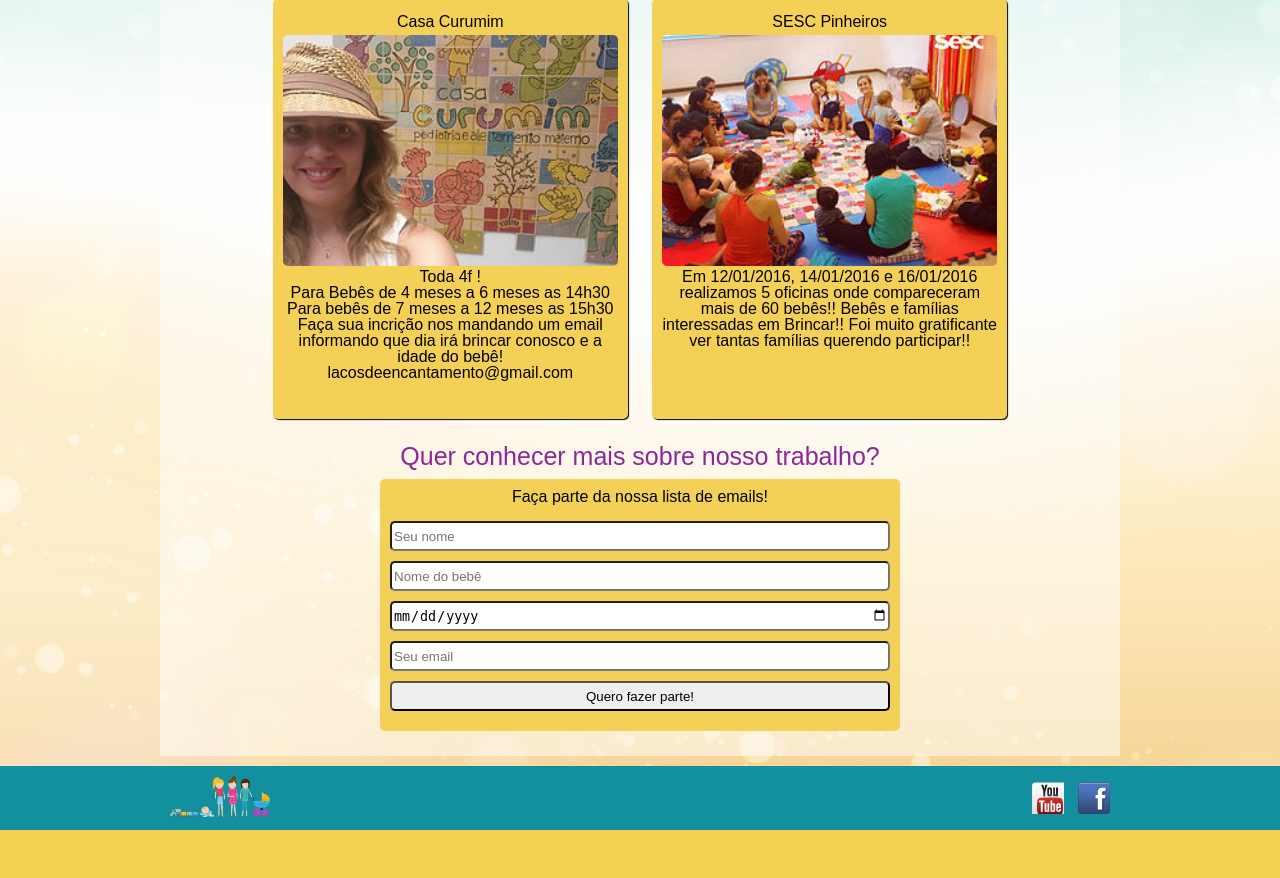
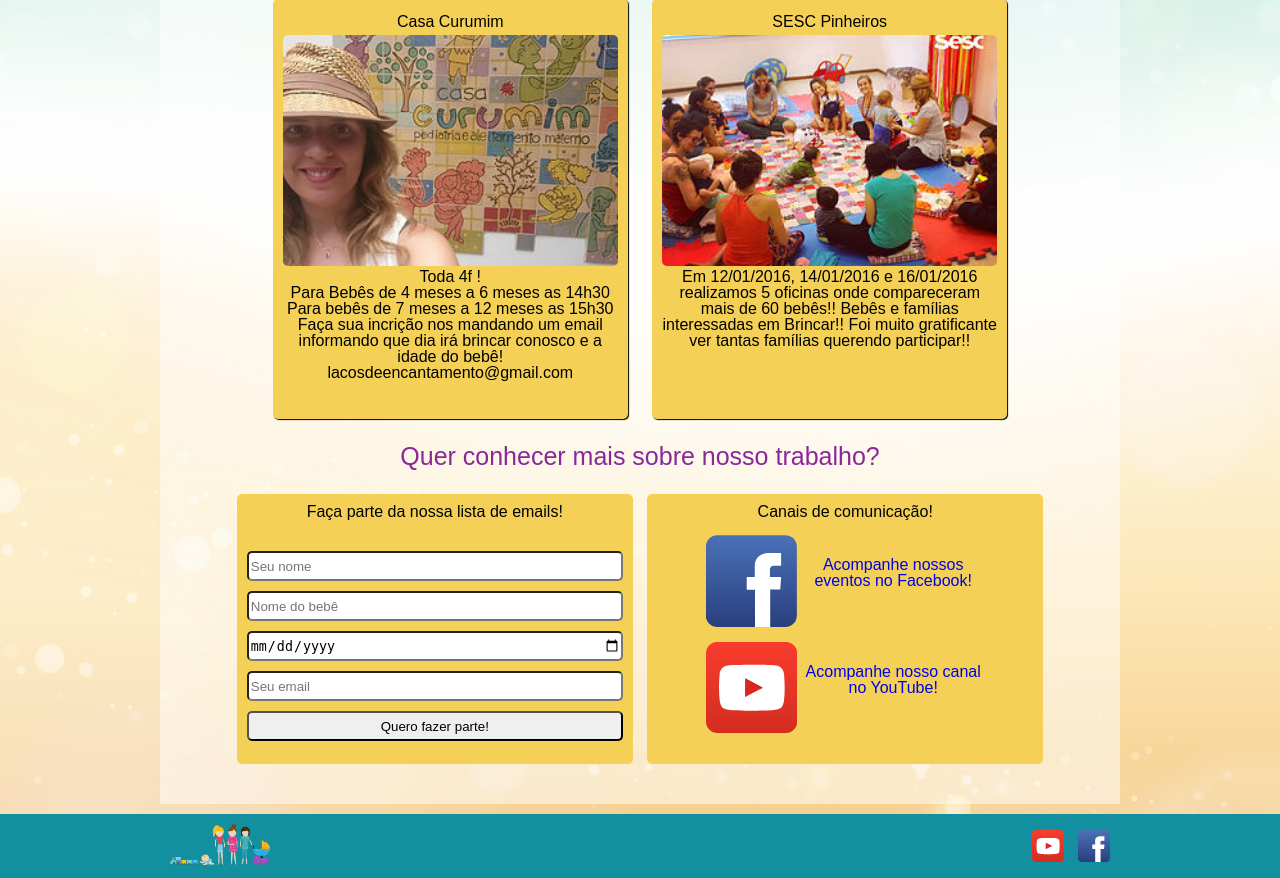
Before and after one commit to franklindeoliveira/lacosdeencantamento, a PHP site: page / in a window 1280 px wide. Shown: the part 545-1423 px from the top of the page. Before the commit the page ends 1375 px from the top, so only its background shows below. Run offline with PHP 8.4, Linux system fonts and the light colour scheme.

Commit message:
canais de comunicação

```diff
--- a/css/estilos.css
+++ b/css/estilos.css
@@ -107,19 +107,11 @@ footer .container {
 }
 
 .social .youtube {
-    background-image: url(../img/youtube.png);
+    background-image: url(../img/youtube.svg);
 }
 
 .social .facebook {
-    background-image: url(../img/facebook.png);
-}
-
-.social .twitter {
-    background-image: url(../img/twitter.png);
-}
-
-.social .googleplus {
-    background-image: url(../img/googleplus.png);
+    background-image: url(../img/facebook.svg);
 }
 
 .logoHeader {
@@ -284,6 +276,10 @@ header, main {
     text-align: center;
 }
 
+.contato div {
+    margin: 15px 0;
+}
+
 @media (min-width: 457px) {
 
     .sobre-nos figure {
@@ -314,3 +310,40 @@ header, main {
 .galeria-fotos a {
     text-decoration: none;
 }
+
+.contato .lista-email, .contato .redes-sociais{
+    display: inline-block;
+    min-width: 40%;
+    height: 250px;
+    vertical-align: top;
+}
+
+.contato .redes-sociais img {
+    max-width: 25%;
+}
+
+.redes-sociais div img, .redes-sociais div p{
+    display: inline-block;
+    vertical-align: middle;
+}
+
+.redes-sociais div p {
+    width: 50%;
+}
+
+.lista-email p, .redes-sociais p{
+    margin-bottom: 15px;
+}
+
+.redes-sociais div {
+    margin-bottom: 15px;
+}
+
+.contato div {
+    margin-left: 5px;
+    margin-right: 5px;
+}
+
+.redes-sociais a {
+    text-decoration: none;
+}
--- a/index.php
+++ b/index.php
@@ -56,6 +56,21 @@ Em 12/01/2016, 14/01/2016 e 16/01/2016  realizamos 5  oficinas onde compareceram
                     <input type="submit" value="Quero fazer parte!">
                 </form>
             </div>
+            <div class="redes-sociais lista-email">
+                <p>Canais de comunicação!</p>
+                <div>
+                    <a target="_blank" href="https://www.facebook.com/brincadeirasdebebelacos">
+                        <img src="img/facebook.svg" alt="Facebook">
+                        <p>Acompanhe nossos eventos no Facebook!</p>
+                    </a>
+                </div>
+                <div>
+                    <a target="_blank" href="https://www.youtube.com/channel/UCiVmKurWXuDKy1uQvZFI2Lg">
+                        <img src="img/youtube.svg" alt="YouTube">
+                        <p>Acompanhe nosso canal no YouTube!</p>
+                    </a>
+                </div>
+            </div>
         </section>
     </main>
     <?php include("rodape.php"); ?>
--- a/rodape.php
+++ b/rodape.php
@@ -4,10 +4,6 @@
         <ul class="social">
             <li><a target="_blank" class="youtube" href="https://www.youtube.com/channel/UCiVmKurWXuDKy1uQvZFI2Lg">YouTube</a></li>
             <li><a target="_blank" class="facebook" href="https://www.facebook.com/brincadeirasdebebelacos">Facebook</a></li>
-<!--
-            <li><a target="_blank" class="twitter" href="http://twitter.com/lacosdeencantamento">Twitter</a></li>
-            <li><a target="_blank" class="googleplus" href="http://plus.google.com/lacosdeencantamento">Google+</a></li>
--->
         </ul>
     </div>
 </footer>
```
Also changed, not shown: img/facebook.svg (added), img/youtube.svg (added).
